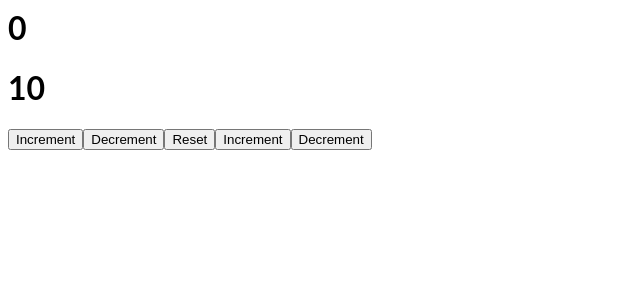
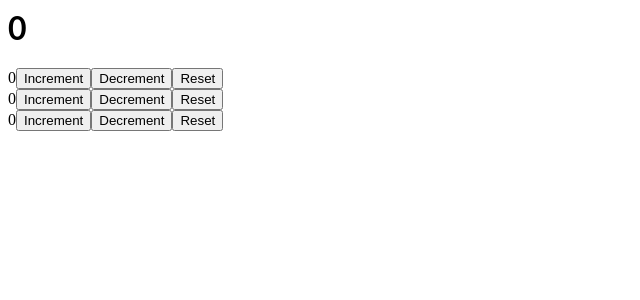
Before and after one commit to Vinods-git/react-Projects, a React (Create React App) app: page / in a window 1280 px wide. Shown: the top 300 px of the page, without its empty margins (0-640 px from the left). Built offline with nearby package versions, Linux system fonts and the light colour scheme; the HTML template or start-up script is replaced by a standard one.

Commit message:
1 file modified, 8 added

```diff
--- /dev/null
+++ b/src/A.js
@@ -0,0 +1,6 @@
+import React from 'react'
+import B from './B'
+const A = (props) =>{
+ return <B/>
+}
+export default A ;
--- a/src/App.js
+++ b/src/App.js
@@ -11,17 +11,12 @@ import MousePosContainer from './MousePosContainer';
 import DataFetch2 from './DataFetch2';
 import UseContext from './UseContext';
 import UseReducer from './UseReducer';
+import ReducerContext from './ReducerContext';
 export const UserContext = React.createContext('vinod');
 export const ChannelContext = React.createContext('Doly');
 class App extends React.Component {
   render() {
-    return (
-      <UserContext.Provider value="polys">
-        <ChannelContext.Provider value="Chomu">
-          <UseReducer />
-        </ChannelContext.Provider>
-      </UserContext.Provider>
-    );
+    return <ReducerContext />;
   }
 }
 
--- /dev/null
+++ b/src/B.js
@@ -0,0 +1,20 @@
+import React, { useContext } from 'react';
+import { CounterContext } from './ReducerContext';
+const B = props => {
+  const counterContext = useContext(CounterContext);
+  return (
+    <div>
+      {counterContext.state.count}
+      <button onClick={() => counterContext.dispatch({ type: 'increment' })}>
+        Increment
+      </button>
+      <button onClick={() => counterContext.dispatch({ type: 'decrement' })}>
+        Decrement
+      </button>
+      <button onClick={() => counterContext.dispatch({ type: 'reset' })}>
+        Reset
+      </button>
+    </div>
+  );
+};
+export default B;
--- /dev/null
+++ b/src/C.js
@@ -0,0 +1,6 @@
+import React from 'react';
+import D from './D';
+const C = props => {
+  return <D />;
+};
+export default C;
--- /dev/null
+++ b/src/D.js
@@ -0,0 +1,23 @@
+import React,{useContext} from 'react'
+import {CounterContext} from './ReducerContext';
+const D = (props) =>{
+const counterContext = useContext(CounterContext)
+
+return (
+  <div>
+      {counterContext.state.count}
+
+    <button onClick={()=>counterContext.dispatch({ type: 'increment' })}>
+      Increment
+    </button>
+    <button onClick={()=>counterContext.dispatch({ type: 'decrement' })}>
+      Decrement
+    </button>
+    <button onClick={()=>counterContext.dispatch({ type: 'reset' })}>
+      Reset
+    </button>
+  </div>
+);
+
+}
+export default D ;
--- /dev/null
+++ b/src/E.js
@@ -0,0 +1,6 @@
+import React from 'react'
+import F from './F'
+const E = (props) =>{
+ return <F/>
+}
+export default E ;
--- /dev/null
+++ b/src/F.js
@@ -0,0 +1,6 @@
+import React from 'react';
+import G from './G';
+const F = props => {
+  return <G />;
+};
+export default F;
--- /dev/null
+++ b/src/G.js
@@ -0,0 +1,22 @@
+import React, { useContext } from 'react';
+import { CounterContext } from './ReducerContext';
+
+const G = props => {
+  const counterContext = useContext(CounterContext);
+
+  return (
+    <div>
+      {counterContext.state.count}
+      <button onClick={() => counterContext.dispatch({ type: 'increment' })}>
+        Increment
+      </button>
+      <button onClick={() => counterContext.dispatch({ type: 'decrement' })}>
+        Decrement
+      </button>
+      <button onClick={() => counterContext.dispatch({ type: 'reset' })}>
+        Reset
+      </button>
+    </div>
+  );
+};
+export default G;
--- /dev/null
+++ b/src/ReducerContext.js
@@ -0,0 +1,31 @@
+import React, { useReducer } from 'react';
+import A from './A';
+import C from './C';
+import E from './E';
+const initState = { count: 0 };
+
+const reducer = (state, action) => {
+  switch (action.type) {
+    case 'increment':
+      return { count: state.count + 1 };
+    case 'decrement':
+      return { count: state.count - 1 };
+    case 'reset':
+      return initState;
+  }
+};
+export const CounterContext = React.createContext();
+const ReducerContext = props => {
+  const [state, dispatch] = useReducer(reducer, initState);
+  return (
+    <>
+      <h1>{state.count}</h1>
+      <CounterContext.Provider value={{ state: state, dispatch: dispatch }}>
+        <A />
+        <C />
+        <E />
+      </CounterContext.Provider>
+    </>
+  );
+};
+export default ReducerContext;
```
